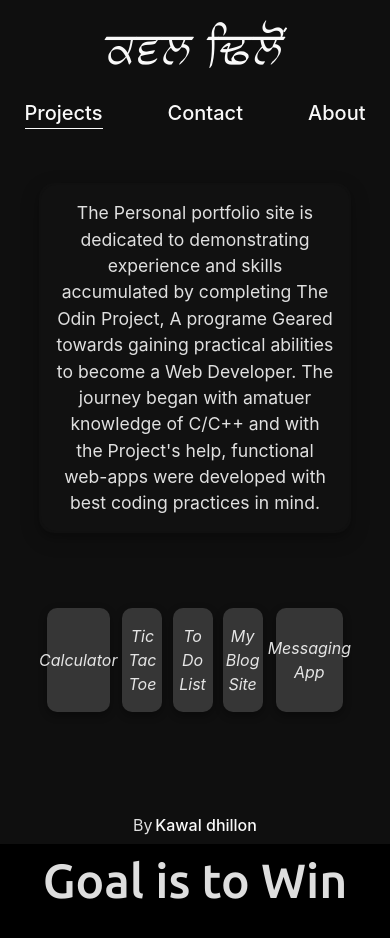
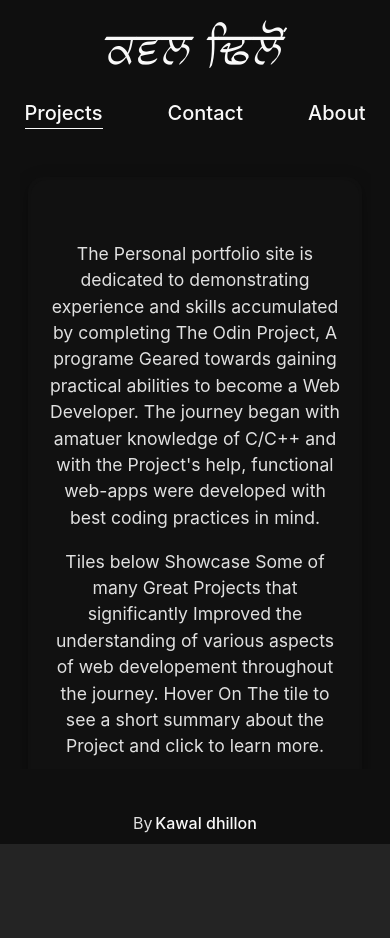
Before and after one commit to kawaldhillon5/Portfolio-site, a React (Vite) app: page /projects in a window 390 px wide. Shown: the top 938 px of the page. After the commit the page ends 844 px from the top, so only its background shows below. Built offline with nearby package versions, Linux system fonts and the light colour scheme; a web font is replaced by a local one.

Commit message:
added mobile support

```diff
--- a/src/components/BlogShowcase.jsx
+++ b/src/components/BlogShowcase.jsx
@@ -3,29 +3,30 @@ import blogImg2 from '../assets/imgs/blogSc2.png';
 import blogImg3 from '../assets/imgs/blogSc3.png';
 import SlideShow from './slideShow';
 
-export default function BlogShowcase() {
+export default function BlogShowcase({viewMode}) {
+    const cls = viewMode ? "showCaseImg" : "showCaseImg_mobile";
     const imgSrcArr = [{src: blogImg1,
         alt: "Image showing Log In screen",
-        classname: "showCaseImg",
+        classname: cls,
         id: "blogImg1",
         },
         {src: blogImg3,
-         alt: "Image showing ",
-         classname: "showCaseImg",
+         alt: "Image showing blog creation ",
+         classname: cls,
          id: "blogImg2",
         },
         {src: blogImg2,
-            alt: "Image showing ",
-            classname: "showCaseImg",
+            alt: "Image showing requests for blogs",
+            classname: cls,
             id: "blogImg3",
         }]
     return(
         <>
-            <div className="showCaseImgDiv">
+            <div className={viewMode? "showCaseImgDiv": "showCaseImgDiv_mobile"}>
                 <SlideShow imgSrcArr={imgSrcArr} />
                 <div className="showCaseTitle">Blog Post Site</div>
             </div>
-            <div className="showCaseText">
+            <div className={viewMode? "showCaseText" :"showCaseText_mobile"}>
                 <div >
                     Blog Post Site was the first big Full-Stack project, that had Authentication, Database support and a
                     content management tool(tinyMCE).
--- a/src/components/calcShowcase.jsx
+++ b/src/components/calcShowcase.jsx
@@ -2,19 +2,19 @@
 import { useEffect } from 'react';
 import calc1Sc from '../assets/imgs/calc1Sc.png';
 
-export default function CalcShowcase() {
-
+export default function CalcShowcase({viewMode}) {
+    const cls = viewMode ? "showCaseImg" : "calcImg1";
     useEffect(()=>{
         document.querySelector('#calcImg1').setAttribute('style','opacity:100%');
     })
 
     return(
         <>
-            <div className="showCaseImgDiv">
-                <img className='showCaseImg' id='calcImg1' src={calc1Sc} alt="Image of the calculator from the project" />
+            <div className={viewMode? "showCaseImgDiv": "showCaseImgDiv_mobile"}>
+                <img className={cls} id='calcImg1' src={calc1Sc} alt="Image of the calculator from the project" />
                 <div className="showCaseTitle">Calculator</div>
             </div>
-            <div className="showCaseText" id='calcShowCaseText'>
+            <div className={viewMode? "showCaseText" :"showCaseText_mobile"} id='calcShowCaseText'>
                 <div id="calcShowCaseText1">
                     A Simple Calculator App in which one can Add, Subtract, Multiply and Divide.
                      This was the first project that required a good amount of Javascript for a beginner project.
--- a/src/components/chatShowcase.jsx
+++ b/src/components/chatShowcase.jsx
@@ -3,29 +3,30 @@ import chatImg2 from '../assets/imgs/chatSc2.png';
 import chatImg3 from '../assets/imgs/chatSc3.png';
 import SlideShow from './slideShow';
 
-export default function ChatShowcase() {
+export default function ChatShowcase({viewMode}) {
+    const cls = viewMode ? "showCaseImg" : "showCaseImg_mobile";
     const imgSrcArr = [{src: chatImg1,
         alt: "Image showing friend list",
-        classname: "showCaseImg",
+        classname: cls,
         id: "chatImg1",
         },
         {src: chatImg3,
          alt: "Image showing chat bettween two users",
-         classname: "showCaseImg",
+         classname: cls,
          id: "chatImg2",
         },
         {src: chatImg2,
             alt: "Image showing serach functionality of the app",
-            classname: "showCaseImg",
+            classname: cls,
             id: "chatImg3",
         }]
     return(
         <>
-            <div className="showCaseImgDiv">
+            <div className={viewMode? "showCaseImgDiv": "showCaseImgDiv_mobile"}>
                 <SlideShow imgSrcArr={imgSrcArr} />
                 <div className="showCaseTitle">Messaging App</div>
             </div>
-            <div className="showCaseText">
+            <div className={viewMode? "showCaseText" :"showCaseText_mobile"}>
                 <div >
                     The most fun I ever had until now programming was with this Project, The core app is similar to the
                      Blog Post Site with Athentication a Database support.
--- a/src/components/ticTacToeShowcase.jsx
+++ b/src/components/ticTacToeShowcase.jsx
@@ -3,24 +3,25 @@ import SlideShow from "./slideShow";
 import ticImg1 from "../assets/imgs/ticTacToeShow1.png";
 import ticImg2 from "../assets/imgs/ticTacToeShow2.png";
 
-export default function TicTacToeShowcase() {
+export default function TicTacToeShowcase({viewMode}) {
+    const cls = viewMode ? "showCaseImg" : "showCaseImg_mobile";
     const imgSrcArr = [{src: ticImg1,
                         alt: "Image showing a form for choosing player names and player symbol",
-                        classname: "showCaseImg",
+                        classname: cls,
                         id: "ticImgShow1",
                         },
                         {src: ticImg2,
                          alt: "Image showing a game of tic tac toe being played",
-                         classname: "showCaseImg",
+                         classname: cls,
                          id: "ticImgShow2",
                         }]
     return(
         <>
-            <div className="showCaseImgDiv">
+            <div className={viewMode? "showCaseImgDiv": "showCaseImgDiv_mobile"}>
                 <SlideShow imgSrcArr={imgSrcArr} />
                 <div className="showCaseTitle">Tic Tac Toe</div>
             </div>
-            <div className="showCaseText">
+            <div className={viewMode? "showCaseText" :"showCaseText_mobile"}>
                 <div >
                     The Classic Game of Tic Tac Toe, designed using JavaScript, HTML and CSS only. The goal was to understand basic app
                      logic and provide simple, welcoming user Interface.
--- a/src/components/tilesMobileComp.jsx
+++ b/src/components/tilesMobileComp.jsx
@@ -1,7 +1,15 @@
+import BlogShowcase from "./BlogShowcase";
+import CalcShowcase from "./calcShowcase";
+import ChatShowcase from "./chatShowcase";
+import TicTacToeShowcase from "./ticTacToeShowcase";
+import ToDoShowcase from "./toDoShowcase";
+
 export default function TilesMobile() {
     return(
         <>
-            <p>mobile</p>
+            <div id="tiles_mobile">
+
+            </div>
         </>
     )
 }
--- a/src/components/toDoShowcase.jsx
+++ b/src/components/toDoShowcase.jsx
@@ -5,29 +5,30 @@ import toDoImg1 from "../assets/imgs/toDoSc1.png";
 import toDoImg2 from "../assets/imgs/toDoSc3.png";
 import toDoImg3 from "../assets/imgs/todoSc4.png";
 
-export default function ToDoShowcase() {
+export default function ToDoShowcase({viewMode}) {
+    const cls = viewMode ? "showCaseImg" : "showCaseImg_mobile";
     const imgSrcArr = [{src: toDoImg1,
         alt: "Image showing a Screen Shot of To Do List app creating a new Project",
-        classname: "showCaseImg",
+        classname: cls,
         id: "toDoImg1",
         },
         {src: toDoImg2,
          alt: "Image showing a to do item being added into the project",
-         classname: "showCaseImg",
+         classname: cls,
          id: "toDoImg2",
         },
         {src: toDoImg3,
             alt: "Image showing a to do Project in My Projects folder",
-            classname: "showCaseImg",
+            classname: cls,
             id: "toDoImg3",
         }]
 return(
         <>
-            <div className="showCaseImgDiv">
+            <div className={viewMode? "showCaseImgDiv": "showCaseImgDiv_mobile"}>
                 <SlideShow imgSrcArr={imgSrcArr} />
                 <div className="showCaseTitle">To Do List</div>
             </div>
-            <div className="showCaseText">
+            <div className={viewMode? "showCaseText" :"showCaseText_mobile"}>
                 <div >
                     To do List was one of the biggest Multi Route Project with a lot of
                      learning opportunities throughout the developement process
--- a/src/css/projects.css
+++ b/src/css/projects.css
@@ -9,6 +9,32 @@
     gap: 10%;
 }
 
+#projects_main_mobile{
+    margin-top: 5%;
+    min-height: 100%;
+    max-height: 100%;
+    position: relative;
+    overflow-y: auto;
+    overflow-x: hidden;
+    width: 90%;
+    display: flex;
+    flex-direction: column;
+    align-items: center;
+    justify-content: start;
+}
+#projects_mobile{
+    margin: 1%;
+    flex: 1;
+    position: relative;
+    max-width: 95%;
+    min-height: 700%;
+    max-height: 700%;
+    width: 100%;
+    display: grid;
+    grid-template-columns: 1fr;
+    grid-template-rows: 1fr 1fr 1fr 1fr 1fr 1fr;
+    align-items: center;
+}
 #tiles_div{
     display: flex;
     opacity: 0%;
@@ -60,7 +86,20 @@
     overflow: hidden;
     transition: all 200ms;
     box-shadow: 0 4px 8px 0 rgba(0, 0, 0, 0.2), 0 6px 20px 0 rgba(0, 0, 0, 0.19);
+}
 
+#center_info_mobile{
+    height: 90%;
+    position: relative;
+    width: clamp(300px,100%,900px);
+    display: flex;
+    justify-content: center;
+    align-items: center;
+    background-color: rgb(16, 16, 16);
+    border-radius: 15px;
+    overflow: hidden;
+    transition: all 200ms;
+    box-shadow: 0 4px 8px 0 rgba(0, 0, 0, 0.2), 0 6px 20px 0 rgba(0, 0, 0, 0.19);
 }
 
 
@@ -69,7 +108,13 @@
     width: 800%;
     height: 250%;
     background: radial-gradient(rgb(255, 255, 255),transparent,transparent);
-    /* background-color: rgba(204, 204, 204, 0.068); */
+    animation: one 25s infinite linear;
+}
+
+#info_light_mobile{
+    width: 800%;
+    height: 250%;
+    background: radial-gradient(rgb(255, 255, 255),transparent,transparent);
     animation: one 25s infinite linear;
 }
 
@@ -81,10 +126,10 @@
 }
 
 #info_text{
+    flex: 1;
+    position: absolute;
     overflow: auto;
-    position: absolute;
     inset: 2px;
-    /* opacity: 90%; */
     background-color: rgb(17, 17, 17);
     border-radius: 15px;
     display: flex;
@@ -95,6 +140,21 @@
     font-size: 110%;
     text-align: center;
 }
+
+#info_text_mobile{
+    position: absolute;
+    inset: 3px;
+    background-color: rgb(17, 17, 17);
+    border-radius: 15px;
+    display: flex;
+    align-items: center;
+    justify-content: center;
+    flex-direction: column;
+    padding: 5%;
+    font-size: 110%;
+    text-align: center;
+}
+
 
 
 #intro_ani{
@@ -199,3 +259,63 @@
 .tile_content>i{
     text-align: center;
 }
+
+.showcase_mobile{
+    margin-top: 5%;
+    padding: 1%;
+    min-height: 90%;
+    max-height: 90%;
+    display: flex;
+    flex-direction: column;
+    align-items: center;
+    justify-content: space-between;
+    width: 100%;
+    border-bottom: 1px solid white;
+}
+.showCaseImgDiv_mobile{
+    margin-top: 2%;
+    flex: 1;
+    position: relative;
+    min-height: 40%;
+    max-height: 40%;
+    width: 100%;
+    display: flex;
+    flex-direction: column;
+    align-items: center;
+    justify-content: space-between;
+}
+.showCaseImgDiv_mobile>.showCaseTitle{
+    font-size: 150%;
+}
+.showCaseText_mobile{
+    margin-top: 3%;
+    min-height: 50%;
+    display: flex;
+    flex-direction: column;
+    align-items: center;
+    justify-content: flex-start;
+    font-size: 110%;
+}
+
+.showCaseImg_mobile{
+    border-radius: 2px;
+    width: 80%;
+    height: 80%;
+    object-fit: contain;
+    opacity: 0%;
+    transition: opacity 300ms ease-in;
+}
+
+#intro_ani_mobile{
+    display: none;
+}
+
+.calcImg1{
+    margin-top: 20%;
+    border-radius: 2px;
+    width: 80%;
+    height: 50%;
+    object-fit: contain;
+    opacity: 0%;
+    transition: opacity 300ms ease-in;
+}
--- a/src/css/root.css
+++ b/src/css/root.css
@@ -8,9 +8,19 @@
     src: url('../assets/fonts/Ubuntu-Medium.ttf');
 }
 
+#root{
+    width: 100%;
+    min-height: 100%;
+    max-height: 100%;
+    margin: 0%;
+
+}
+
 #content{
+    position: relative;
     width: 100%;
-    height: 85%;
+    min-height: 75%;
+    max-height: 75%;
     display: flex;
     justify-content: center;
     align-items: center;
--- a/src/index.css
+++ b/src/index.css
@@ -27,12 +27,11 @@ body {
   height: 100%;
   width: 100%;
   margin: 0;
-  margin: 0;
   display: flex;
   align-items: stretch;
-  justify-content: center;
-  min-width: 320px;
+  justify-content: flex-start;
   min-height: 100vh;
+  max-height: 100vh;
 }
 
 h1 {
--- a/src/routes/projects.jsx
+++ b/src/routes/projects.jsx
@@ -16,11 +16,12 @@ import TilesMobile from "../components/tilesMobileComp";
 
 export default function Projects() {
 
-    const [viewMode, setViewMode] = useState(1);
     const aspect = function(){
         const res = ((window.innerHeight > 0) ? window.innerHeight : screen.height)/((window.innerWidth > 0) ? window.innerWidth : screen.width);
         return (res > 0.72) ? 0:1;
     };
+
+    const [viewMode, setViewMode] = useState(aspect());
 
     window.addEventListener('resize',()=>{
         setViewMode(aspect());
@@ -51,11 +52,15 @@ export default function Projects() {
 
 
     return (
-        <div id="projects_main">
-            <div className="animate" id="intro_ani"></div>
-            <div id="center_info">
-                <div id="info_light"></div>
-                <div id="info_text">
+        <div id={viewMode ? "projects_main" : "projects_main_mobile"}>
+            <div className="animate" id={viewMode ? "intro_ani" : "intro_ani_mobile"}></div>
+
+            {   (viewMode === 1)
+                ?
+                <>
+                <div id="center_info">
+                    <div id="info_light"></div>
+                    <div id="info_text">
                     The Personal portfolio site is dedicated to demonstrating experience and skills accumulated
                      by completing The Odin Project, A programe Geared towards gaining practical abilities to
                      become a Web Developer. The journey began with amatuer knowledge of C/C++ and with the
@@ -67,14 +72,12 @@ export default function Projects() {
                         various aspects of web developement throughout the journey.
                         Hover On The tile to see a short summary about the Project and click to learn more.
                      </p>
+                    </div>
                 </div>
-            </div>
-            {   (viewMode === 1)
-                ?
                 <div id="tiles_div">
                 <div className="tile 01">
                     <div className="showcase_div show_01">
-                        <CalcShowcase />
+                        <CalcShowcase  viewMode={viewMode}/>
                     </div>
                     <div className="tile_content 01"
                         onMouseEnter={(e)=>{onTileMouseIn(e.target.className )}}
@@ -87,7 +90,7 @@ export default function Projects() {
 
                 <div className="tile 02">
                     <div className="showcase_div show_02">
-                        <TicTacToeShowcase />
+                        <TicTacToeShowcase viewMode={viewMode} />
                     </div>
                     <div className="tile_content 02"
                         onMouseEnter={(e)=>{onTileMouseIn(e.target.className )}}
@@ -100,7 +103,7 @@ export default function Projects() {
 
                 <div className="tile 03">
                     <div className="showcase_div show_03">
-                        <ToDoShowcase />
+                        <ToDoShowcase viewMode={viewMode} />
                     </div>
                     <div className="tile_content 03"
                         onMouseEnter={(e)=>{onTileMouseIn(e.target.className )}}
@@ -112,7 +115,7 @@ export default function Projects() {
                 </div>
                 <div className="tile 04">
                     <div className="showcase_div show_04">
-                        <BlogShowcase />
+                        <BlogShowcase viewMode={viewMode}/>
                     </div>
                     <div className="tile_content 04"
                         onMouseEnter={(e)=>{onTileMouseIn(e.target.className )}}
@@ -124,7 +127,7 @@ export default function Projects() {
                 </div>
                 <div className="tile 05">
                     <div className="showcase_div show_05">
-                        <ChatShowcase />
+                        <ChatShowcase  viewMode={viewMode}/>
                     </div>
                     <div className="tile_content 05"
                         onMouseEnter={(e)=>{onTileMouseIn(e.target.className )}}
@@ -135,8 +138,41 @@ export default function Projects() {
                     </div>
                 </div>
                 </div>
+                </>
                 :
-                < TilesMobile />
+                <div id="projects_mobile">
+                    <div id="center_info_mobile">
+                        <div id= "info_light_mobile"></div>
+                        <div id= "info_text_mobile">
+                        The Personal portfolio site is dedicated to demonstrating experience and skills accumulated
+                        by completing The Odin Project, A programe Geared towards gaining practical abilities to
+                        become a Web Developer. The journey began with amatuer knowledge of C/C++ and with the
+                        Project's help, functional web-apps were developed with best
+                        coding practices in mind.
+
+                        <p>
+                            Tiles below Showcase Some of many Great Projects that significantly Improved the understanding of
+                            various aspects of web developement throughout the journey.
+                            Hover On The tile to see a short summary about the Project and click to learn more.
+                        </p>
+                        </div>
+                    </div>
+                    <div className="showcase_mobile">
+                        <CalcShowcase viewMode={viewMode} />
+                    </div>
+                    <div className="showcase_mobile">
+                        < TicTacToeShowcase  viewMode={viewMode}/>
+                    </div>
+                    <div className="showcase_mobile">
+                        <ToDoShowcase  viewMode={viewMode}/>
+                    </div>
+                    <div className="showcase_mobile">
+                        < BlogShowcase  viewMode={viewMode}/>
+                    </div>
+                    <div className="showcase_mobile">
+                        < ChatShowcase viewMode={viewMode}/>
+                    </div>
+                </div>
                 }
         </div>
     )
--- a/src/routes/root.jsx
+++ b/src/routes/root.jsx
@@ -12,6 +12,11 @@ export default function Root() {
                 elm.classList.add("start_bottom_c");
             }
         })},1000);
+        setTimeout(()=>{
+            document.querySelectorAll('.start_div').forEach(elm =>{
+                elm.setAttribute('style',"display:none");
+            })
+        },1800)
         navigate('/projects')
     },[])
 
```
